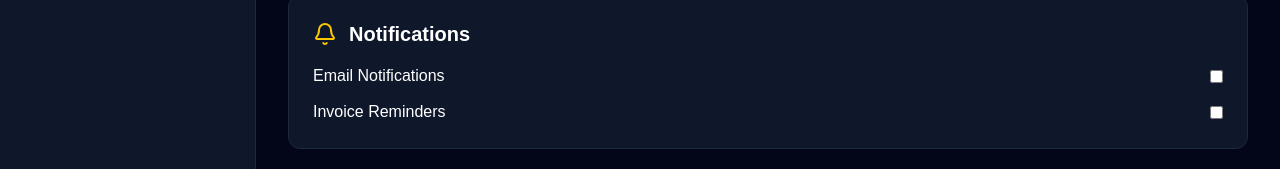
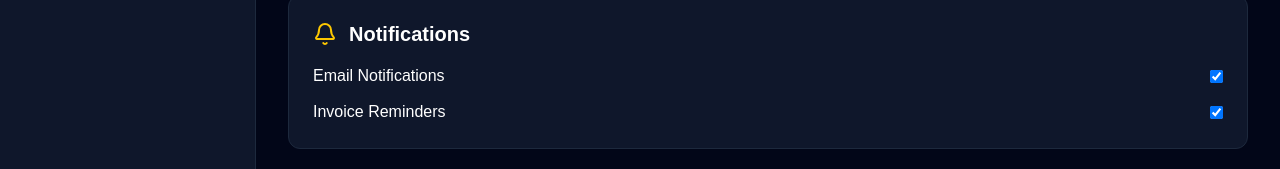
Before and after one commit to Aleena-Yameen/financeflow-saas, a Next.js app: page /settings in a window 1280 px wide. Shown: the part 369-538 px from the top of the page. Built offline with nearby package versions, Linux system fonts and the light colour scheme.

Commit message:
feat: add notification settings

```diff
--- a/app/(protected)/settings/page.tsx
+++ b/app/(protected)/settings/page.tsx
@@ -7,7 +7,11 @@ import {
    DollarSign,
 } from "lucide-react";
 
+import { useState } from "react";
+
 export default function SettingsPage() {
+  const [emailNotifications, setEmailNotifications] = useState(true);
+const [invoiceReminders, setInvoiceReminders] = useState(true);
   return (
     <div>
       <div className="mb-8">
@@ -56,12 +60,20 @@ export default function SettingsPage() {
           <div className="space-y-3">
             <label className="flex items-center justify-between">
               <span>Email Notifications</span>
-              <input type="checkbox" />
+              <input
+  type="checkbox"
+  checked={emailNotifications}
+  onChange={(e) => setEmailNotifications(e.target.checked)}
+/>
             </label>
 
             <label className="flex items-center justify-between">
               <span>Invoice Reminders</span>
-              <input type="checkbox" />
+              <input
+  type="checkbox"
+  checked={invoiceReminders}
+  onChange={(e) => setInvoiceReminders(e.target.checked)}
+/>
             </label>
           </div>
         </div>
```
